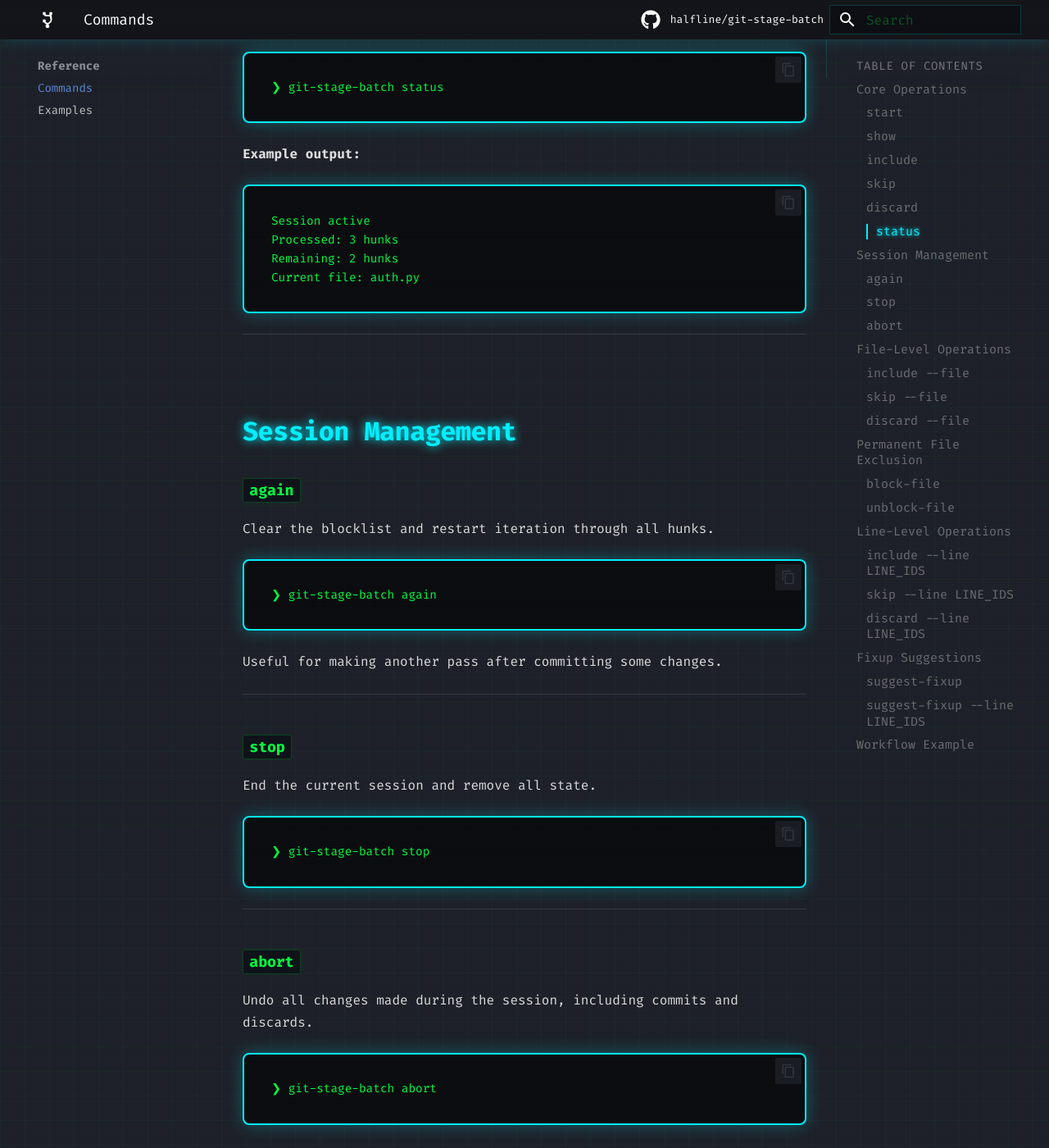
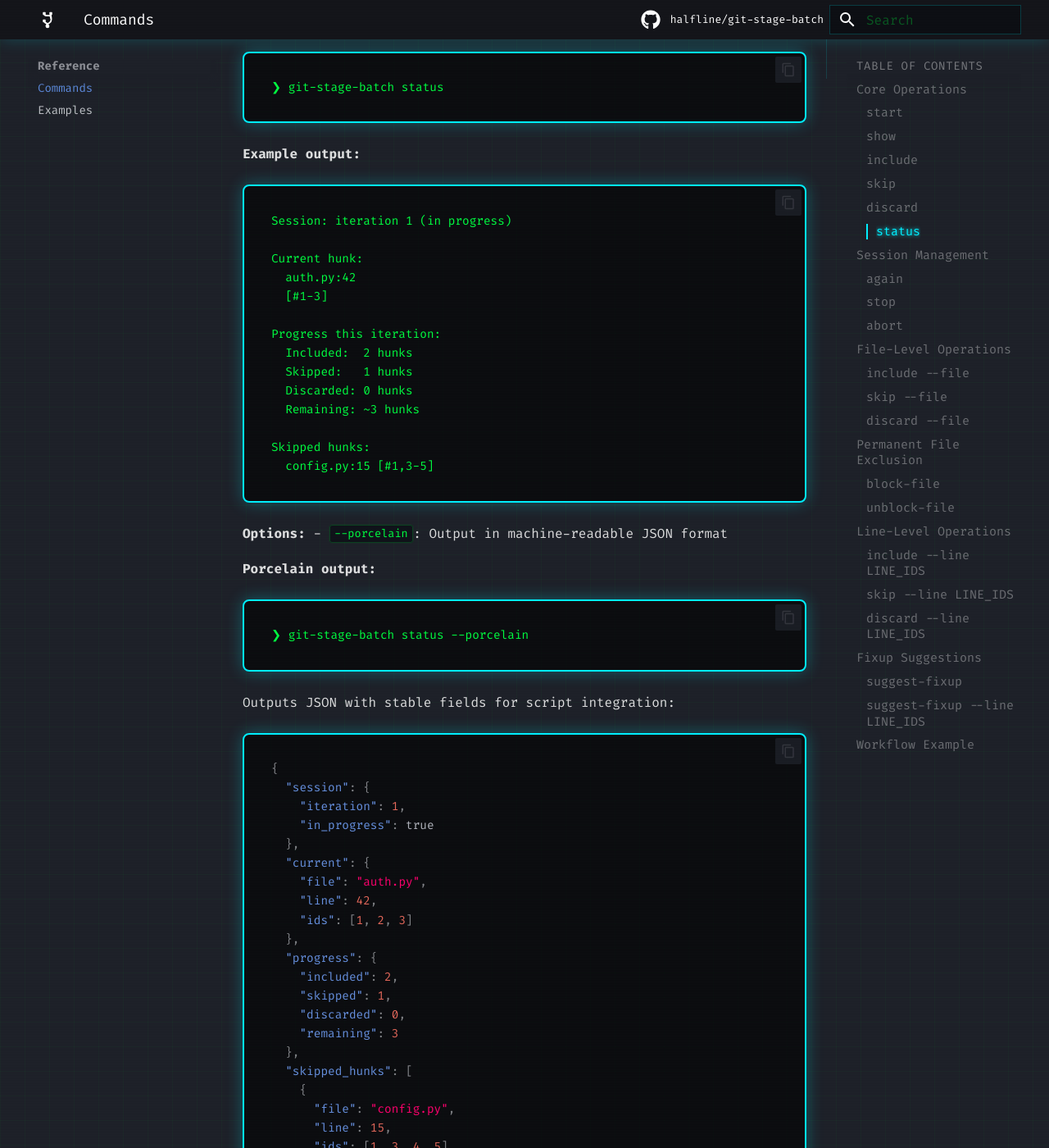
Before and after one commit to halfline/git-stage-batch, an MkDocs documentation site: the page built from docs/commands.md, in a window 1280 px wide and 1400 px high, scrolled down 2391 px. Shown: the whole window at 82% size. Built offline with MkDocs 1.6.1 and Material for MkDocs 9.7.7, drawn with Linux system fonts in a browser that asks for light colours; comment, search, counter and statistics services are not loaded.

Commit message:
docs: Document --porcelain flag for status command in website
The status command now supports a --porcelain flag for machine-readable
JSON output, but this flag is not documented in the website commands
reference.

Users browsing the website documentation have no way to discover the
--porcelain option or understand the JSON structure it outputs. Without
examples of the JSON format, developers integrating with git-stage-batch
cannot easily understand what fields are available or how to parse them.

This commit addresses that by adding --porcelain documentation to the
status command section. The documentation includes the --porcelain flag
in the options list, shows an example command invocation, and provides a
complete JSON example with all fields explained. The updated example output
also better reflects the current rich status display with iteration tracking
and progress metrics. This enables users to discover and utilize the
machine-readable output for automation and integration.

````diff
--- a/docs/commands.md
+++ b/docs/commands.md
@@ -87,10 +87,56 @@ Show session progress and remaining hunks.
 
 **Example output:**
 ```
-Session active
-Processed: 3 hunks
-Remaining: 2 hunks
-Current file: auth.py
+Session: iteration 1 (in progress)
+
+Current hunk:
+  auth.py:42
+  [#1-3]
+
+Progress this iteration:
+  Included:  2 hunks
+  Skipped:   1 hunks
+  Discarded: 0 hunks
+  Remaining: ~3 hunks
+
+Skipped hunks:
+  config.py:15 [#1,3-5]
+```
+
+**Options:**
+- `--porcelain`: Output in machine-readable JSON format
+
+**Porcelain output:**
+```bash
+❯ git-stage-batch status --porcelain
+```
+
+Outputs JSON with stable fields for script integration:
+```json
+{
+  "session": {
+    "iteration": 1,
+    "in_progress": true
+  },
+  "current": {
+    "file": "auth.py",
+    "line": 42,
+    "ids": [1, 2, 3]
+  },
+  "progress": {
+    "included": 2,
+    "skipped": 1,
+    "discarded": 0,
+    "remaining": 3
+  },
+  "skipped_hunks": [
+    {
+      "file": "config.py",
+      "line": 15,
+      "ids": [1, 3, 4, 5]
+    }
+  ]
+}
 ```
 
 ---
````
